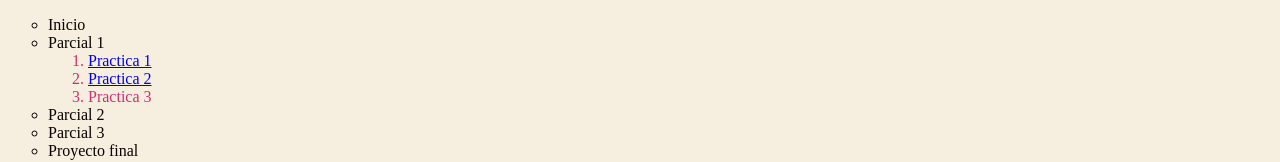
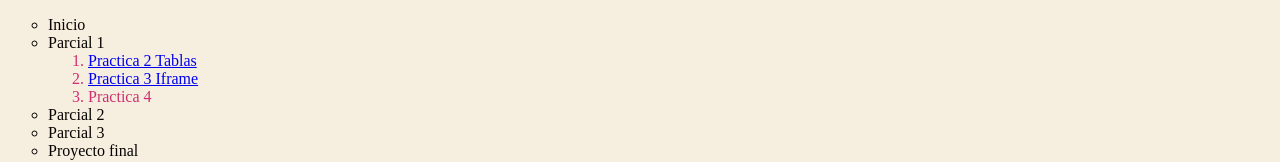
Before and after one commit to carhil127/PortafolioEvidencias_WebI, a plain HTML site: page index.html in a window 1280 px wide. Shown: the part 1241-1403 px from the top of the page. Drawn offline with Linux system fonts and the light colour scheme.

Commit message:
Add files via upload

```diff
--- a/index.html
+++ b/index.html
@@ -87,9 +87,9 @@
 			<li>Inicio</li>
 			<li>Parcial 1</li>
 				<ol type="1" style="color: #cf2f70 ;">
-					<li><a href="https://carhil127.github.io/PortafolioEvidencias_WebI/">Practica 1</a></li>
-					<li><a href="https://carhil127.github.io/Practica_2/">Practica 2</a></li>
-					<li>Practica 3</li>
+					<li><a href="https://carhil127.github.io/PortafolioEvidencias_WebI/">Practica 2 Tablas</a></li>
+					<li><a href="https://carhil127.github.io/Practica_2/">Practica 3 Iframe</a></li>
+					<li>Practica 4</li>
 				</ol>
 			<li>Parcial 2</li>
 			<li>Parcial 3</li>
```
